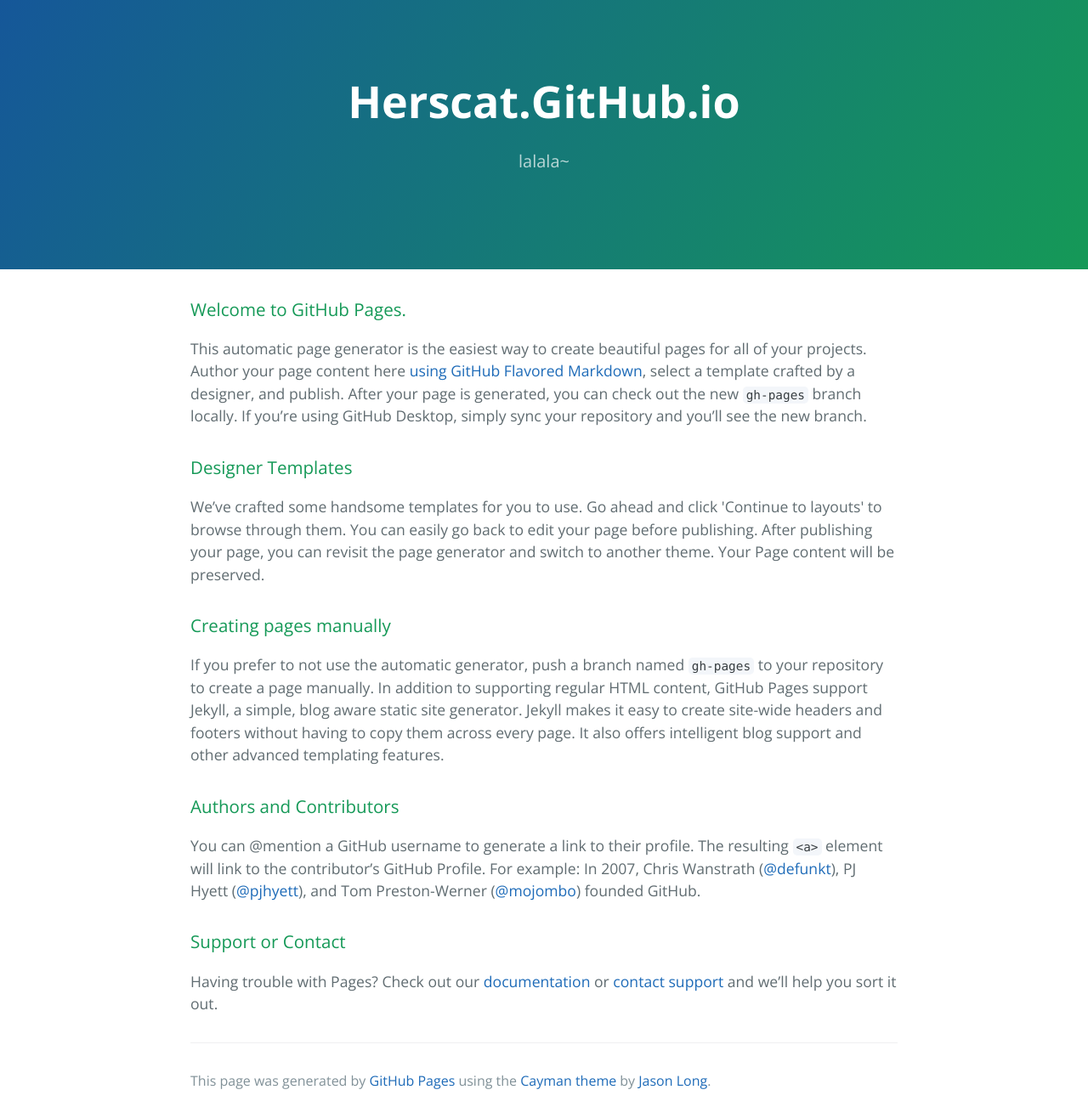
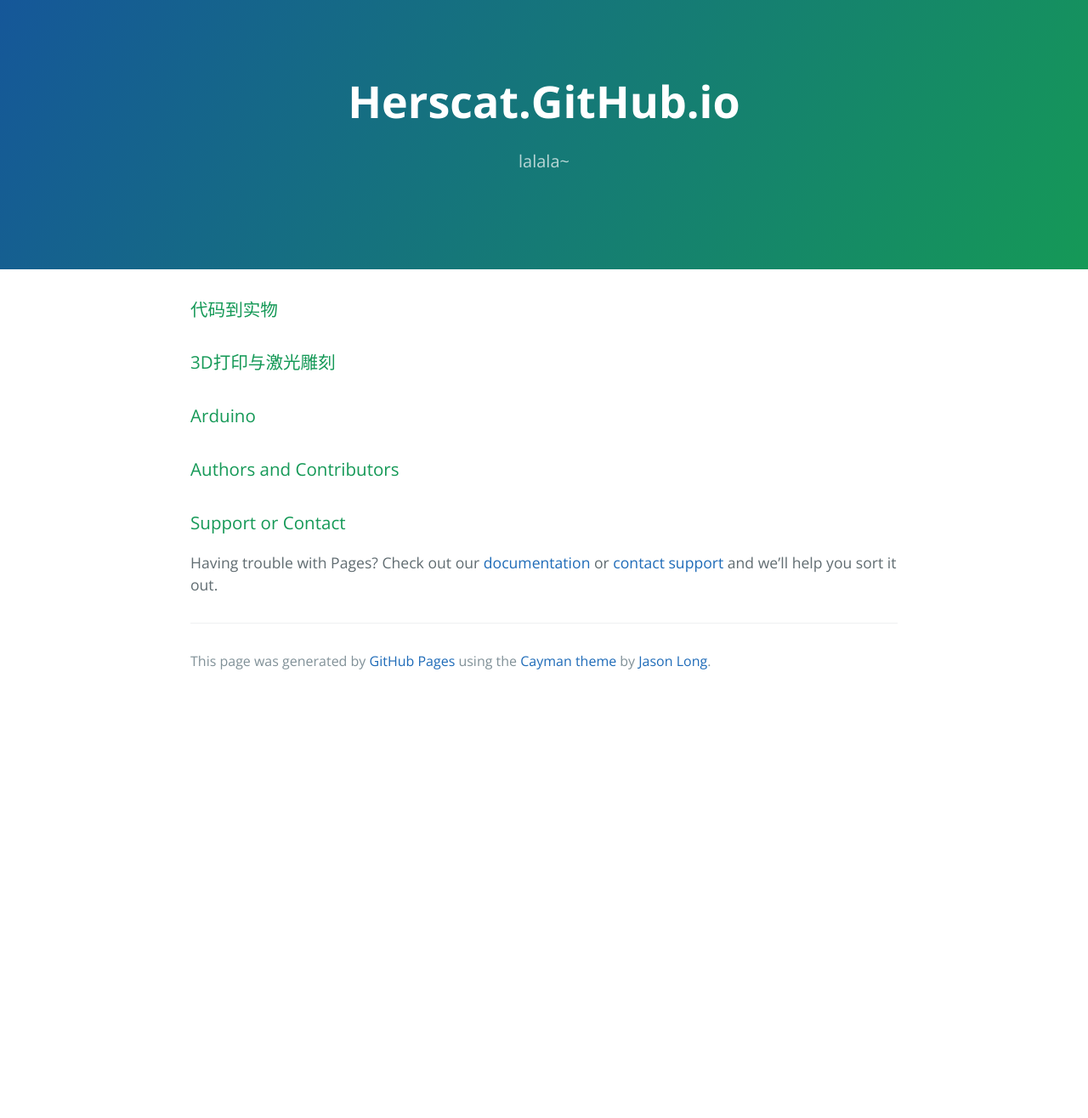
Before and after one commit to herscat/herscat.github.io, a Jekyll site: the page index.html, which Jekyll copies as it is, in a window 1280 px wide. Shown: the whole page at 85% size. Built offline with Jekyll 4.4.1, drawn with Linux system fonts in a browser that asks for light colours; after the commit the page ends 900 px from its top, so only the background shows below that.

Commit message:
233
2333

```diff
--- a/index.html
+++ b/index.html
@@ -15,37 +15,26 @@
       <h2 class="project-tagline">lalala~</h2>
     </section>
 
-    <section class="main-content">
-      <h3>
-<a id="welcome-to-github-pages" class="anchor" href="#welcome-to-github-pages" aria-hidden="true"><span aria-hidden="true" class="octicon octicon-link"></span></a>Welcome to GitHub Pages.</h3>
+  <section class="main-content">
+    <h3>
+<a id="welcome-to-github-pages" class="anchor" href="#welcome-to-github-pages" aria-hidden="true"><span aria-hidden="true" class="octicon octicon-link"></span></a>代码到实物</h3>
 
-<p>This automatic page generator is the easiest way to create beautiful pages for all of your projects. Author your page content here <a href="https://guides.github.com/features/mastering-markdown/">using GitHub Flavored Markdown</a>, select a template crafted by a designer, and publish. After your page is generated, you can check out the new <code>gh-pages</code> branch locally. If you’re using GitHub Desktop, simply sync your repository and you’ll see the new branch.</p>
-
-<h3>
-<a id="designer-templates" class="anchor" href="#designer-templates" aria-hidden="true"><span aria-hidden="true" class="octicon octicon-link"></span></a>Designer Templates</h3>
-
-<p>We’ve crafted some handsome templates for you to use. Go ahead and click 'Continue to layouts' to browse through them. You can easily go back to edit your page before publishing. After publishing your page, you can revisit the page generator and switch to another theme. Your Page content will be preserved.</p>
-
-<h3>
-<a id="creating-pages-manually" class="anchor" href="#creating-pages-manually" aria-hidden="true"><span aria-hidden="true" class="octicon octicon-link"></span></a>Creating pages manually</h3>
-
-<p>If you prefer to not use the automatic generator, push a branch named <code>gh-pages</code> to your repository to create a page manually. In addition to supporting regular HTML content, GitHub Pages support Jekyll, a simple, blog aware static site generator. Jekyll makes it easy to create site-wide headers and footers without having to copy them across every page. It also offers intelligent blog support and other advanced templating features.</p>
+    <h3>
+<a id="designer-templates" class="anchor" href="#designer-templates" aria-hidden="true"><span aria-hidden="true" class="octicon octicon-link"></span></a>3D打印与激光雕刻</h3>
+    <h3>
+<a id="creating-pages-manually" class="anchor" href="#creating-pages-manually" aria-hidden="true"><span aria-hidden="true" class="octicon octicon-link"></span></a>Arduino</h3>
 
 <h3>
 <a id="authors-and-contributors" class="anchor" href="#authors-and-contributors" aria-hidden="true"><span aria-hidden="true" class="octicon octicon-link"></span></a>Authors and Contributors</h3>
-
-<p>You can @mention a GitHub username to generate a link to their profile. The resulting <code>&lt;a&gt;</code> element will link to the contributor’s GitHub Profile. For example: In 2007, Chris Wanstrath (<a href="https://github.com/defunkt" class="user-mention">@defunkt</a>), PJ Hyett (<a href="https://github.com/pjhyett" class="user-mention">@pjhyett</a>), and Tom Preston-Werner (<a href="https://github.com/mojombo" class="user-mention">@mojombo</a>) founded GitHub.</p>
 
 <h3>
 <a id="support-or-contact" class="anchor" href="#support-or-contact" aria-hidden="true"><span aria-hidden="true" class="octicon octicon-link"></span></a>Support or Contact</h3>
 
 <p>Having trouble with Pages? Check out our <a href="https://help.github.com/pages">documentation</a> or <a href="https://github.com/contact">contact support</a> and we’ll help you sort it out.</p>
 
-      <footer class="site-footer">
+    <footer class="site-footer">
 
-        <span class="site-footer-credits">This page was generated by <a href="https://pages.github.com">GitHub Pages</a> using the <a href="https://github.com/jasonlong/cayman-theme">Cayman theme</a> by <a href="https://twitter.com/jasonlong">Jason Long</a>.</span>
-      </footer>
-
+      <span class="site-footer-credits">This page was generated by <a href="https://pages.github.com">GitHub Pages</a> using the <a href="https://github.com/jasonlong/cayman-theme">Cayman theme</a> by <a href="https://twitter.com/jasonlong">Jason Long</a>.</span>    </footer>
     </section>
 
 
```
